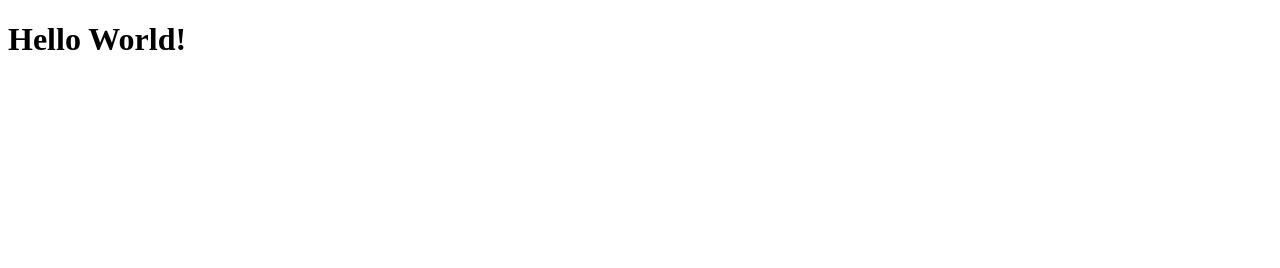
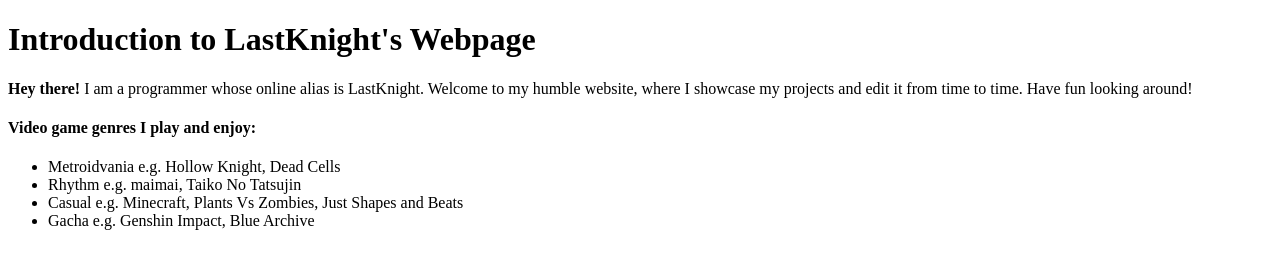
Before and after one commit to DaLastKnight/git_test, a plain HTML site: page html-boilerplate/index.html in a window 1280 px wide. Drawn offline with Linux system fonts and the light colour scheme.

Commit message:
Edited index.html
Added a self-introduction using some common html elements

```diff
--- a/html-boilerplate/index.html
+++ b/html-boilerplate/index.html
@@ -6,6 +6,20 @@
     <title>Document</title>
     </head>
     <body>
-        <h1>Hello World!</h1>
+        <h1>Introduction to LastKnight's Webpage</h1>
+        <p>
+            <strong>Hey there! </strong>
+            I am a programmer whose online alias is LastKnight. Welcome to my humble website, where I showcase my projects
+            and edit it from time to time. Have fun looking around!
+        </p>
+        <p>
+            <h4>Video game genres I play and enjoy:</h4>
+            <ul>
+                <li>Metroidvania e.g. Hollow Knight, Dead Cells</li>
+                <li>Rhythm e.g. maimai, Taiko No Tatsujin</li>
+                <li>Casual e.g. Minecraft, Plants Vs Zombies, Just Shapes and Beats</li>
+                <li>Gacha e.g. Genshin Impact, Blue Archive</li>
+            </ul>
+        </p>
     </body>
 </html>
```
